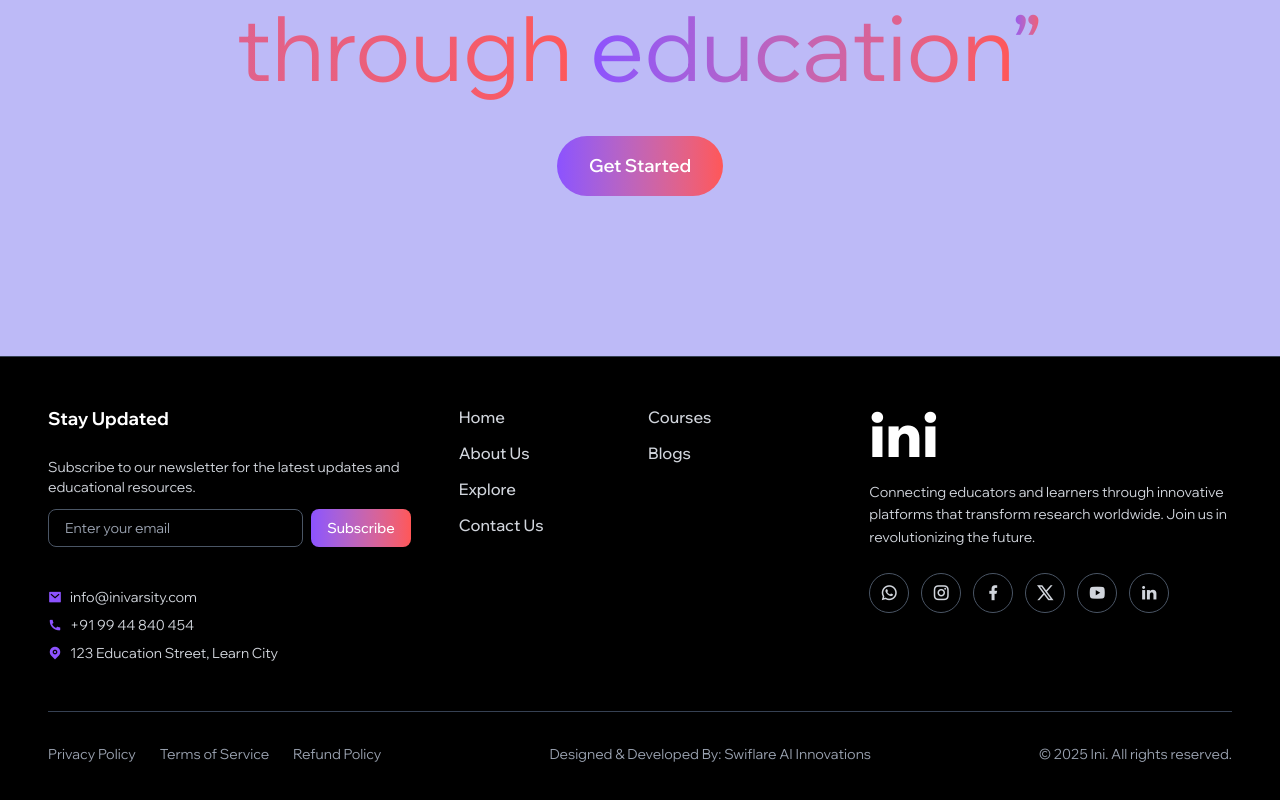
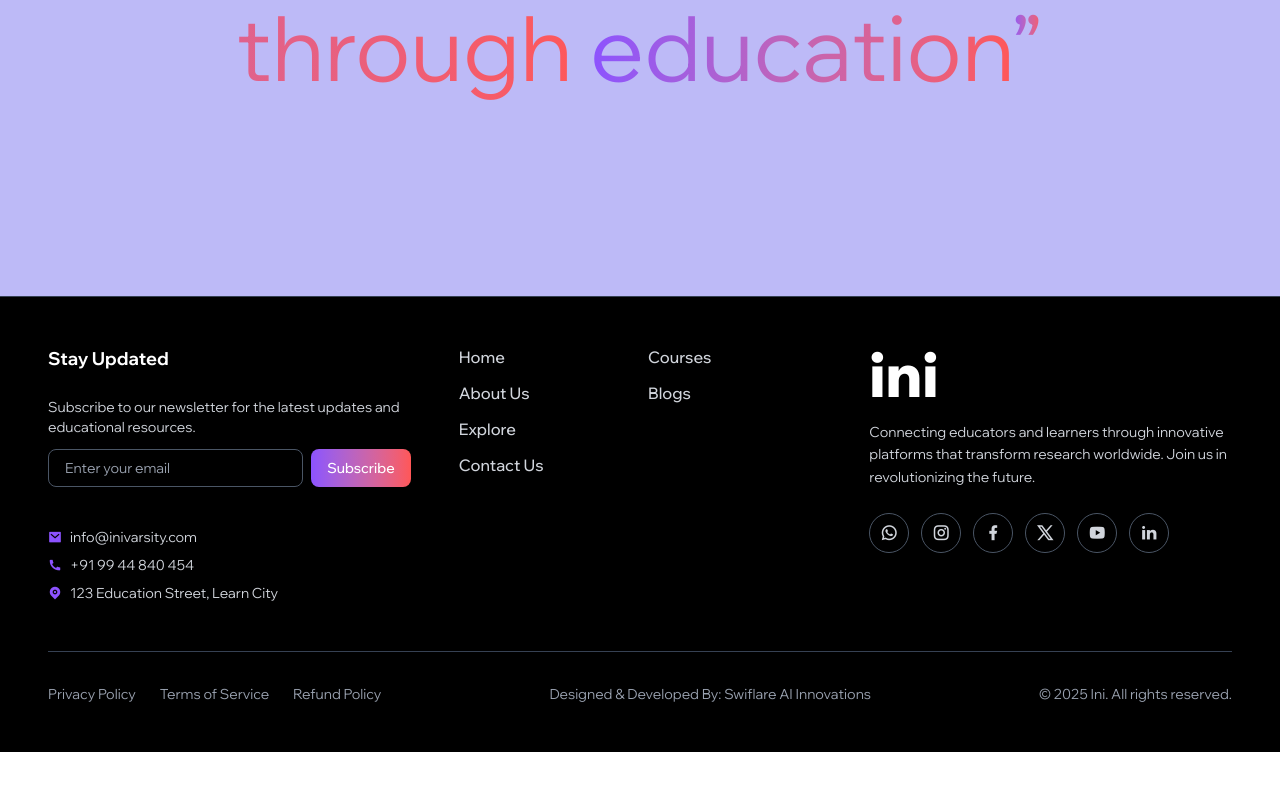
Before and after one commit to SanthoshJayavelu22/Ini-varsity, a React (Vite) app: page / in a window 1280 px wide. Shown: the part 5305-6105 px from the top of the page. After the commit the page ends 6057 px from the top, so only its background shows below. Built offline with nearby package versions, Linux system fonts and the light colour scheme.

Commit message:
updated explore

```diff
--- a/src/components/EducationCTASection.jsx
+++ b/src/components/EducationCTASection.jsx
@@ -41,17 +41,7 @@ const EducationCTASection = () => {
           </span>
         </motion.h1>
 
-        <motion.div
-          initial={{ opacity: 0, y: 40 }}
-          whileInView={{ opacity: 1, y: 0 }}
-          transition={{ duration: 0.8, delay: 0.4 }}
-          className="flex flex-col sm:flex-row gap-4 justify-center items-center"
-        >
-             <Link to="/contact">
-          <button className="px-8 py-4 rounded-full bg-gradient-to-r from-[#8C52FF] to-[#FF5757] text-white text-lg font-semibold hover:shadow-xl transition-all duration-300 hover:scale-105">
-            Get Started
-          </button></Link>
-        </motion.div>
+
       </div>
     </section>
   );
```
